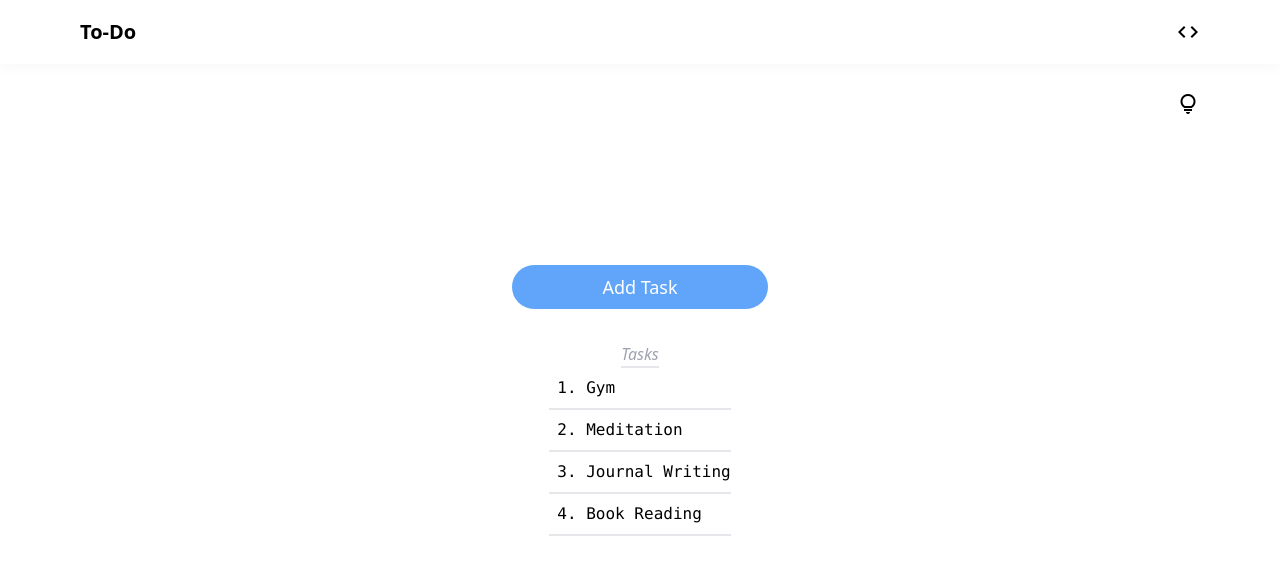
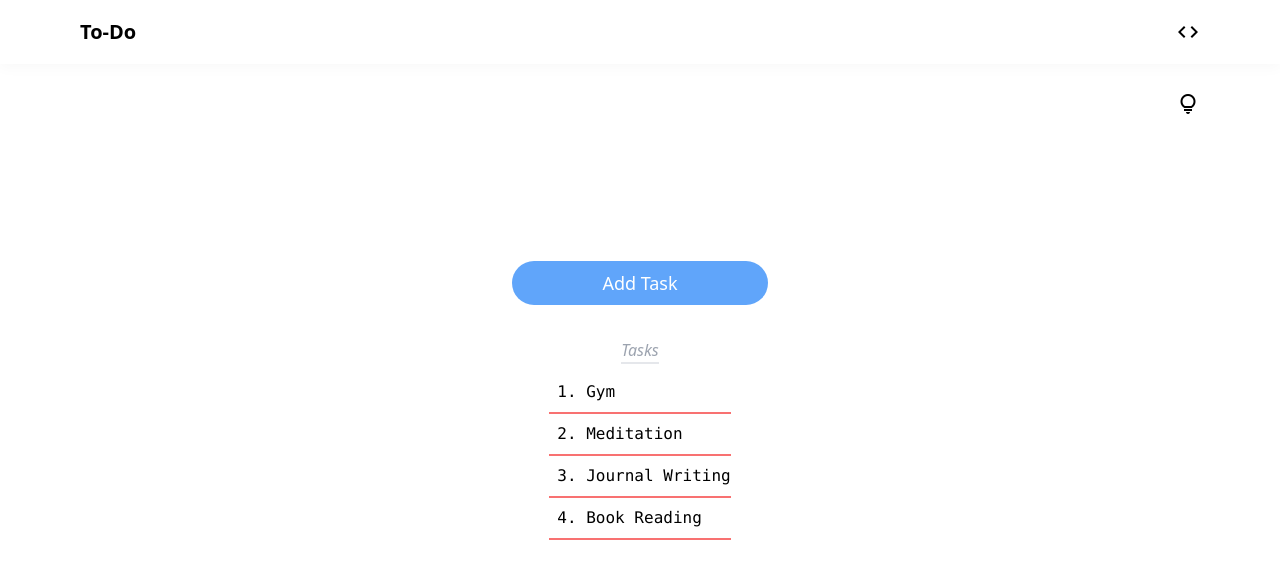
Before and after one commit to abno-24/To-Do-App, a Vue app: page / in a window 1280 px wide. Shown: the top 578 px of the page. Built offline with nearby package versions, Linux system fonts and the light colour scheme.

Commit message:
worked on style of tasks and little functionality

```diff
--- a/src/App.vue
+++ b/src/App.vue
@@ -4,11 +4,11 @@
     <Info />
     <NewTask />
     <hr class="my-4 bg-white" />
-    <div class="border-b-2 border-gray-200 max-md:w-[90%]">
+    <div class="border-b-2 mb-2 border-gray-200 max-md:w-[98%]">
         <p class="italic font-extralight text-gray-400">Tasks</p>
     </div>
-    <ul class="max-md:w-[85%]">
-      <TaskList v-for="task in tasks" :key="task" :tasks="task" />
+    <ul class="max-md:w-[90%]">
+      <TaskList v-for="task in tasks" :key="task.id" :tasks="task" />
     </ul>
   </div>
 </template>
--- a/src/components/TaskList.vue
+++ b/src/components/TaskList.vue
@@ -1,9 +1,22 @@
 <template>
-    <li class="border-b-2 w-full py-2 pl-2 font-mono">
+    <li class="border-b-2 w-full py-2 pl-2 font-mono" :class="borderColor" @click="updateStatus">
         {{ tasks.id }}. {{ tasks.name }}
     </li>
 </template>
 <script setup>
-defineProps(['tasks'])
+import { ref } from 'vue';
+
+defineProps(['tasks']);
+
+let borderColor = ref("border-red-400");
+
+const updateStatus = () => {
+    if (borderColor.value == "border-red-400") {
+        borderColor.value = "border-green-400";
+    } else {
+        borderColor.value = "border-red-400";
+    }
+}
+
 </script>
 <style></style>
```
